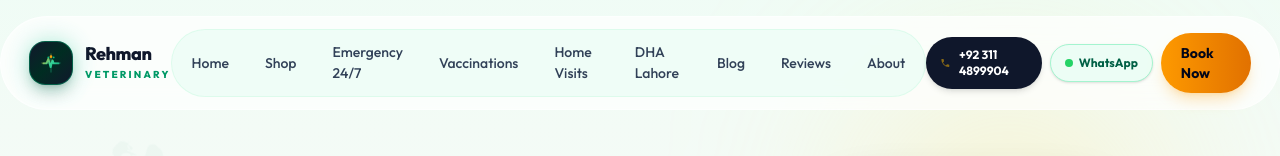
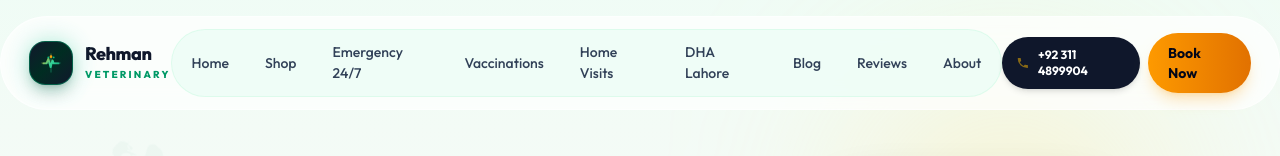
Before and after one commit to ammarkhan4724/Rehman-Vet-Clinic, an Astro site: page / in a window 1280 px wide. Shown: the top 156 px of the page. Built offline with nearby package versions, Linux system fonts and the light colour scheme; Astro itself is replaced by a stand-in of ours.

Commit message:
fix(ui): remove redundant WhatsApp button from desktop header navbar

```diff
--- a/src/App.tsx
+++ b/src/App.tsx
@@ -165,17 +165,6 @@ function Header() {
                 <path d="M6.62 10.79a15.053 15.053 0 006.59 6.59l2.2-2.2a1 1 0 011.02-.24c1.12.37 2.33.57 3.57.57a1 1 0 011 1V20a1 1 0 01-1 1A17 17 0 013 4a1 1 0 011-1h3.5a1 1 0 011 1c0 1.25.2 2.45.57 3.57a1 1 0 01-.24 1.02l-2.21 2.2z" />
               </svg>
               <span>+92 311 4899904</span>
-            </a>
-
-            {/* Quick WhatsApp Pill */}
-            <a
-              href="https://wa.me/923114899904?text=Hello%20Dr.%20Rehman,%20I%20need%20a%20consultation%20for%20my%20pet."
-              target="_blank"
-              rel="noopener noreferrer"
-              className="hidden sm:flex items-center gap-1.5 px-3.5 py-2.5 rounded-full bg-emerald-50 text-emerald-800 border border-emerald-200 text-xs font-bold hover:bg-emerald-100 transition-all shadow-sm"
-            >
-              <span className="w-2 h-2 rounded-full bg-[#25D366]" />
-              <span>WhatsApp</span>
             </a>
 
             {/* Main CTA */}
```
